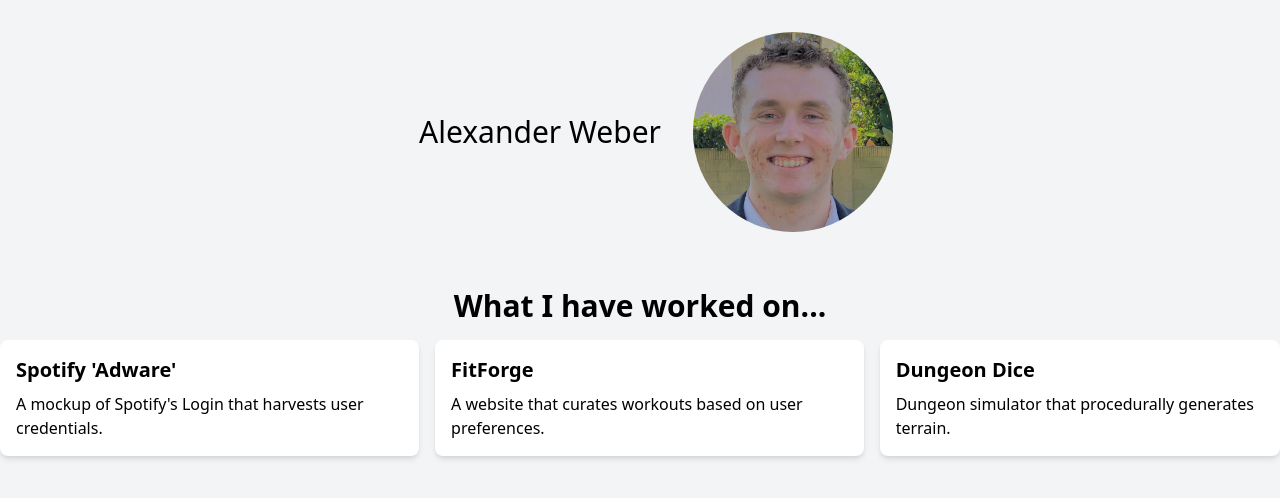
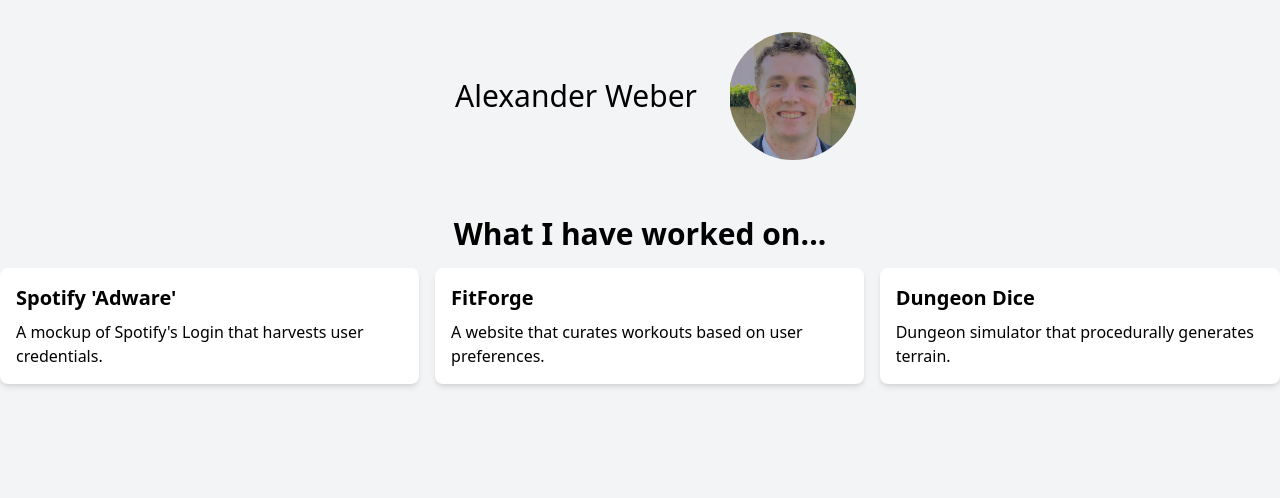
Before and after one commit to alexweber7373/portfolio, a website: page index.html in a window 1280 px wide. Drawn offline with nearby package versions, Linux system fonts and the light colour scheme.

Commit message:
fixed profile pic

```diff
--- a/index.html
+++ b/index.html
@@ -10,7 +10,7 @@
   <!-- Profile Pic and Name -->
   <div class="p-8 flex justify-center items-center ">
     <h1 class="text-3xl font-sans p-8">Alexander Weber</h1>
-    <img src="images/god picture.jpg" style="width: 200px; height: 200px; border-radius: 50%;" class="">
+    <img src="images/god picture.jpg" class="object-scale-down h-32 w-32 rounded-full">
   </div>
   <!-- What I have worked on... -->
   <div class="container mx-auto py-6">
```
